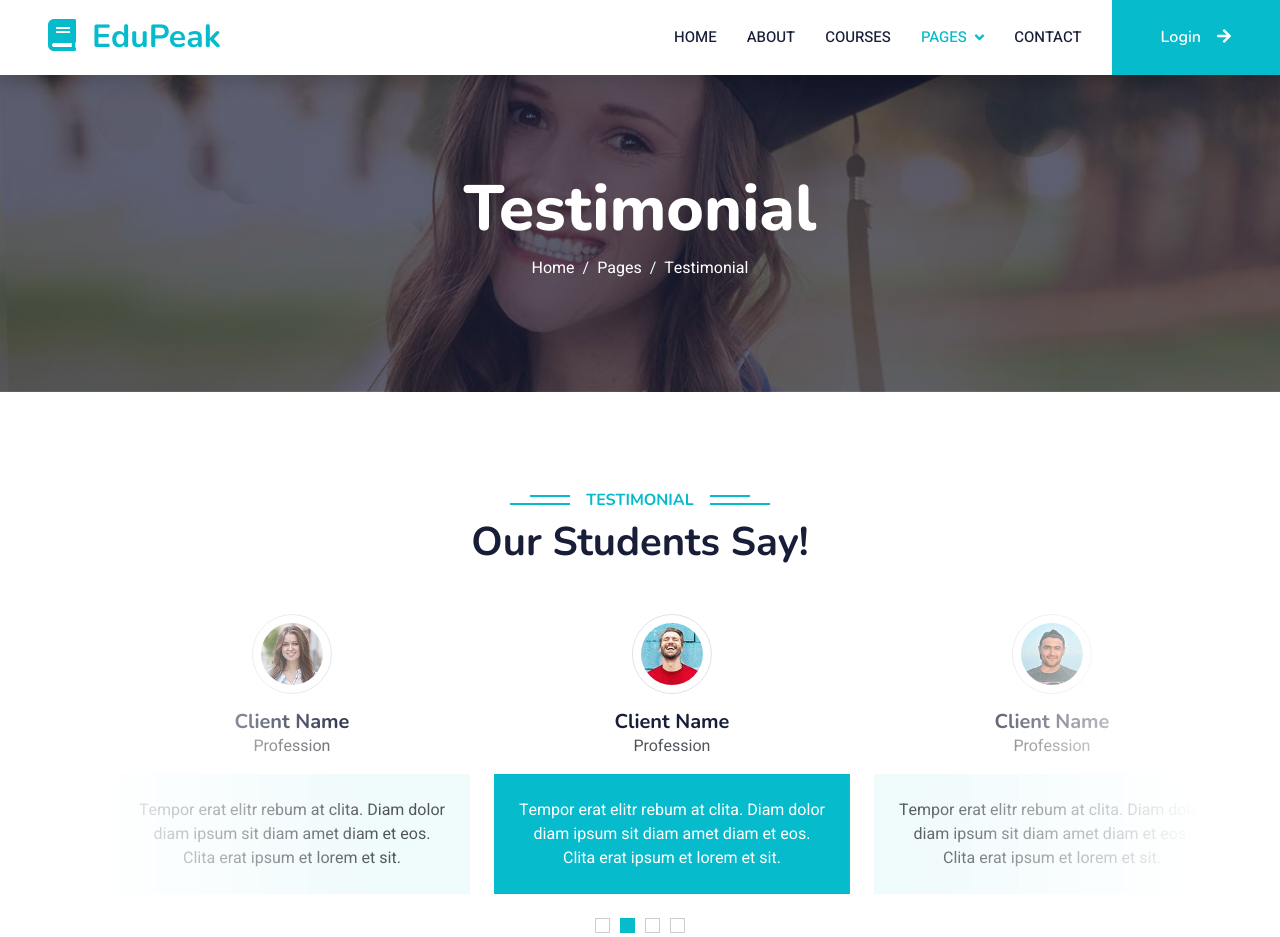
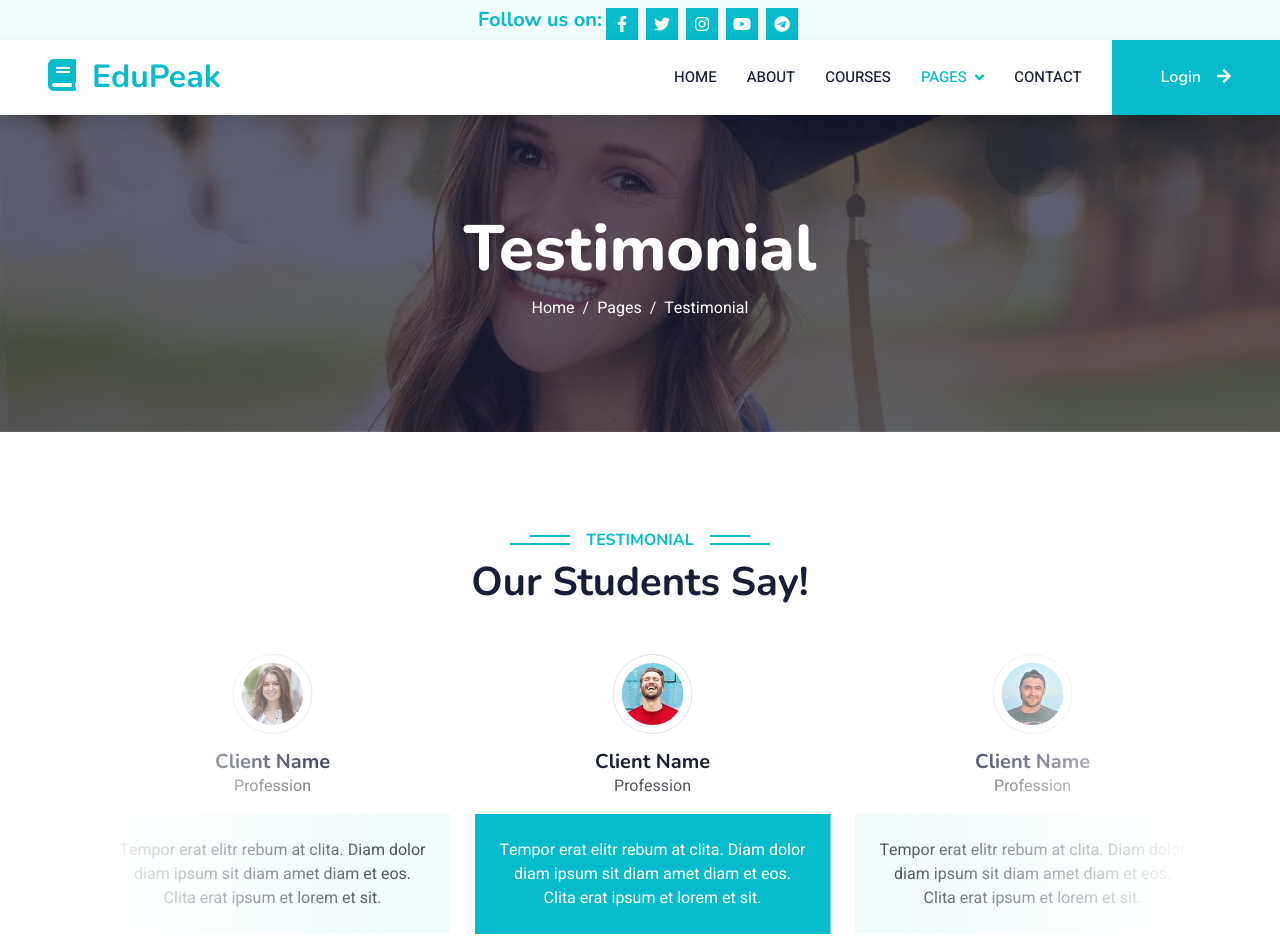
Before and after one commit to EduPeak/EduPeak, a plain HTML site: page testimonial.html in a window 1280 px wide. Shown: the top 937 px of the page. Drawn offline with nearby package versions, Linux system fonts and the light colour scheme.

Commit message:
Update testimonial.html

```diff
--- a/testimonial.html
+++ b/testimonial.html
@@ -39,7 +39,14 @@
         </div>
     </div>
     <!-- Spinner End -->
-
+  <div class="bg-light d-flex justify-content-center pt-2 px-1">
+							<h5 class="m-0 text-primary">Follow us on:</h5>
+                                <a class="btn btn-sm-square btn-primary mx-1" href="https://www.facebook.com/profile.php?id=61570886791996"><i class="fab fa-facebook-f"></i></a>
+                                <a class="btn btn-sm-square btn-primary mx-1" href=""><i class="fab fa-twitter"></i></a>
+                                <a class="btn btn-sm-square btn-primary mx-1" href="https://www.instagram.com/edupeak.ind/"><i class="fab fa-instagram"></i></a>
+                                <a class="btn btn-sm-square btn-primary mx-1" href=""><i class="fab fa-youtube"></i></a>
+                                <a class="btn btn-sm-square btn-primary mx-1" href=""><i class="fab fa-telegram"></i></a>
+                                 </div>
 
     <!-- Navbar Start -->
     <nav class="navbar navbar-expand-lg bg-white navbar-light shadow sticky-top p-0">
```
